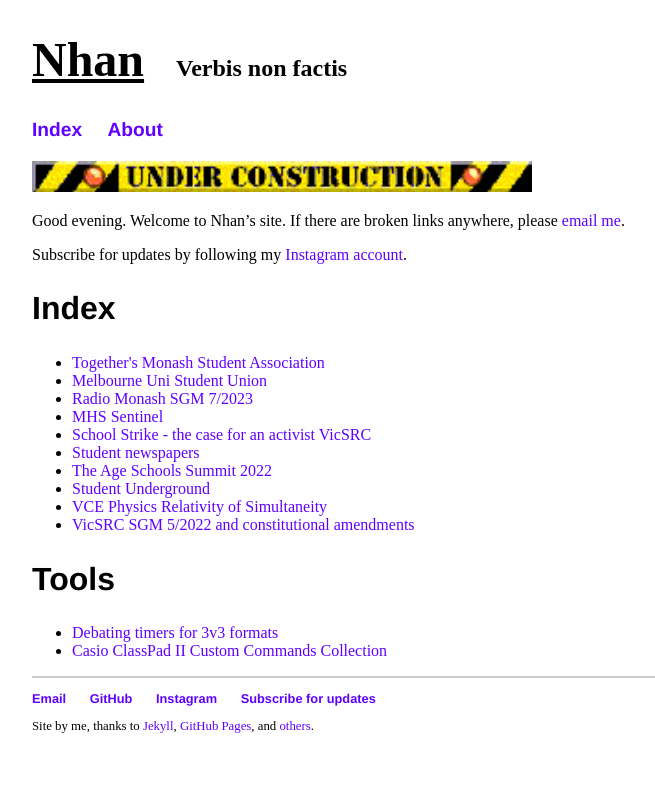
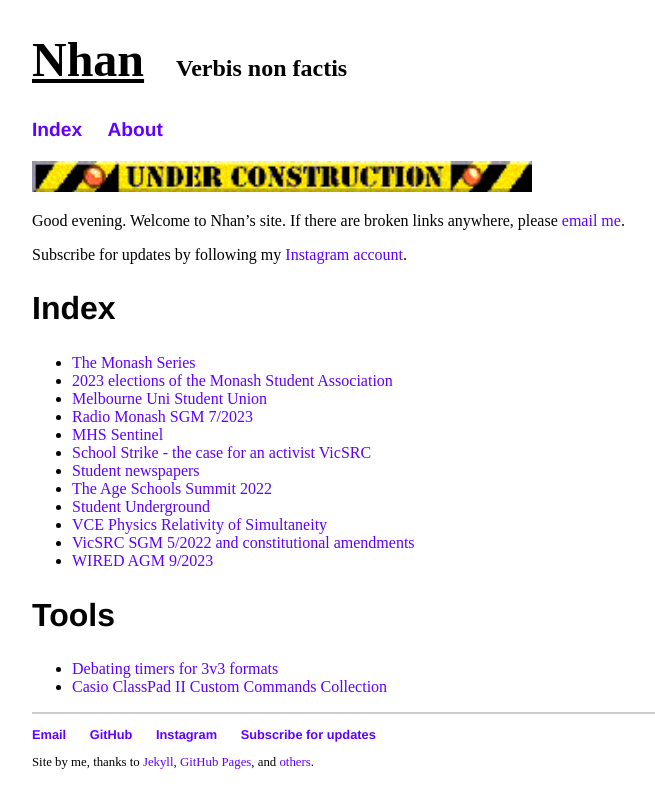
Before and after one commit to nhtnhanbn/nhtnhanbn.github.io, a Jekyll site: the page built from index.md, in a window 1280 px wide. Shown: the top 808 px of the page, without its empty margins (32-687 px from the left). Built offline with Jekyll 4.4.1, drawn with Linux system fonts in a browser that asks for light colours; some of the changed lines change nothing that is shown.

Commit message:
Post wired and msa23

```diff
--- a/_repository/msa.md
+++ b/_repository/msa.md
@@ -1,9 +1,15 @@
 ---
 permalink: /msa
-title: Together's Monash Student Association
+title: The Monash Series
 ---
 
 Page last updated 1/9/2023.
+
+### The Monash Series
+
+- [Radio Monash Special General Meeting July 2023](/radmon)
+- [WIRED (Faculty of Information Technology Society) Annual General Meeting September 2023](/wired)
+- [2023 elections of the Monash Student Association](/msa23)
 
 ## State of the Monash Student Association
 
@@ -79,7 +85,7 @@
 
 The 2021 election was marred by controversy as the Together-controlled MSC passed election regulations banning ["campaigning on campus" and "promotional material" on campus](https://www.mojonews.com.au/politics/monash-students-declare-attack-on-democracy-in-student-elections). This sparked the Defend Democracy at Monash campaign, culminating in a Student General Meeting despite [MSA executive opposition](https://www.mojonews.com.au/politics/monash-students-silenced-as-student-council-bins-campaigning-petition-1). Student Voice ran again, with Restore Democracy at Monash (SAlt aligned) also contesting the election. Together maintained their hold on the MSA, locking out all other tickets from office bearer positions.
 
-Together was practically unopposed in the 2022 MSA election. It is in fact too easy to list the positions they did not take: independent Indigenous Officer (unopposed), Rainbow Collective Queer Officers (unopposed), independent Women's Affairs Committee member (contested), independent Activities Advisory Committee member (contested), independent People of Colour Committee member (contested), independent NUS delegate (contested). Climate Action (SAlt aligned) did contest, but won nothing. Notable is that a "Grassroots" ticket which ran no candidates was registered by a Labor Right member, practically blocking any genuine Grassroots ticket from running under that name.
+Together was practically unopposed in the 2022 MSA election. It is in fact too easy to list the positions they did not take: independent Indigenous Officer (unopposed), Rainbow Collective Queer Officers (unopposed), independent Women's Affairs Committee member (contested), independent Activities Advisory Committee member (contested), independent People of Colour Committee member (contested), independent NUS delegate (contested). Climate Action/Climate Justice (SAlt aligned) did contest, but won nothing. Notable is that a "Grassroots" ticket which ran no candidates was registered by a Labor Right member, practically blocking any genuine Grassroots ticket from running under that name.
 
 ### Charts
 
@@ -134,4 +140,5 @@
 - [2022 MSA Election Regulations](https://msa.monash.edu/app/uploads/2022/08/2022-MSA-Election-Regulations.pdf)
 
 ### See also
+
 - [Death of the Melbourne University Student Union Incorporated](/musu)
--- /dev/null
+++ b/_repository/msa23.md
@@ -0,0 +1,59 @@
+---
+permalink: /msa23
+title: 2023 elections of the Monash Student Association
+---
+
+Page last updated 22/9/2023.
+
+## 2023 elections of the Monash Student Association
+
+Disclaimer: no guarantees of factual accuracy. Some claims are based on best evidence.
+
+### A context
+
+See the background post on the [State of the Monash Student Association](/msa).
+
+### Who is running?
+
+*Based on provisional notice of nominations posted by MSA 21/9/2023. As nominations provisionally ruled ineligible might end up valid, I am considering them as nominations for now.*
+
+Three tickets have nominated candidates for the 2023 MSA election: Together, CHANGE!, Social Justice.
+
+Together, the incumbent ticket since the 2017 election, nominated 127 candidates. The Labor Right participates in this ticket.
+
+CHANGE!, renamed from the pandemic-era Student Voice ticket which did not contest the 2022 elections last year, nominated 74 candidates. This ticket is led and organised by the Labor Left. Their platform calls for greater advocacy, and seems to be pitched broadly towards those seeking "change" from Together running MSA.
+
+Social Justice, the latest manifestation of the perennially unsuccessful Socialist Alternative ticket, nominated 73 candidates, up from 5 Climate Action/Climate Justice candidates in 2022. Their platform is the explicitly left wing and activist one typical of Socialist Alternative student tickets.
+
+Only Together nominated candidates for the Mental Health and Resilience Committee, so they will be elected unopposed. Indigenous Officer will be contested by Change and an independent. Disabilities and Carers Officer will be contested by Together and Change.
+
+Queer Officer will be contested by Social Justice and independents. Incumbent ticket the Rainbow Collective, traditionally winning Queer Officer unopposed, did not register or hold preselections this year. However, an incumbent Queer Officer elected as Rainbow Collective candidate in 2022 has nominated again.
+
+Education (Academic Affairs) Officer and Lot's Wife Editor will be contested by all three tickets as well as an independent. The remainder of the committees and offices, including the President, Secretary and Treasurer, will be contested by all three tickets.
+
+Based on these nominations, this year marks a significant departure from 2022's almost entirely uncontested election, with Together facing possibly its stiffest opposition ever.
+
+### Clubs and Societies
+
+In early September, the C&S Council, composed of all C&S club presidents, held its AGM to elect the 9 members of its new C&S Executive. 4 of the newly elected C&S Executive are candidates of Change for MSA. 2 other members of the incoming C&S Executive were previously elected to MSA on the Together ticket, but are not contesting the 2023 MSA election. 1 of the new C&S Executive will be contesting the 2023 MSA election as an independent.
+
+### Referendum
+
+Concurrently with the 2023 MSA election, a referendum will be held to change the MSA Constitution. The question approved by the Monash Student Council is "Do you agree that the MSA Constitution should be amended to state that a "carer" has the same meaning as in the Carer Recognition Act 2010?"
+
+### Election Regulations changes
+
+In August, the Together-controlled Monash Student Council unanimously passed 5 changes to the Election Regulations. Substantial changes include:
+- "Voting digitally on behalf of or for someone else, with the use of their electronic device." is now prohibited conduct.
+- "Blocking doors, lifts, stairways and the pathway of students with disabilities, whether or not they utilise mobility devices." is now prohibited conduct.
+- "Do Not Approach" badge that "students with disabilities can wear should they require the accommodation of not being approached by campaigners during election week due to the detrimental physical, mental and emotional consequences suffered".
+- Requiring the digital ballot be compatible with screen readers.
+
+### Documents
+
+- [All official MSA election documents](https://msa.monash.edu/elections)
+- [2023 Election Regulations changes](https://docs.google.com/document/d/179EVEMkXy_XXNNwHGQY-06_rqdXst7QEQl4DRSXRXk8/edit)
+
+### See also
+
+- [The Monash Series](/msa)
--- a/_repository/radmon.md
+++ b/_repository/radmon.md
@@ -168,4 +168,4 @@
 - [SGM Special Resolution 2 unamended](https://drive.google.com/file/d/15vUu1GyXKBvT42Rl3A_GBuH-qmueWOFm/view?usp=sharing)
 
 ### See also
-- [State of the Monash Student Association](/msa)
+- [The Monash Series](/msa)
--- /dev/null
+++ b/_repository/wired.md
@@ -0,0 +1,61 @@
+---
+permalink: /wired
+title: WIRED AGM 9/2023
+---
+
+Page last updated 22/9/2023.
+
+## WIRED (Faculty of Information Technology Society) Annual General Meeting September 2023
+
+Disclaimer: no guarantees of factual accuracy. Some claims are based on best evidence.
+
+I recall that when I was a secondary student, well before I had made the decision to attend Monash University, for some reason I held the notion that WIRED, the official Faculty of IT Society, was dead. Where I heard or inferred it from I could not tell you, but it turned out to be accurate at the time. Perhaps it was simply my omniscient intuition. Having clubs that were active was an important part of my decision process, but since there were alternatives that were definitely very much alive, I went with Monash anyway.
+
+### Getting here
+
+The pandemic killed WIRED. Despite being the official faculty society, by 2022 its membership had dived to around 80 members, placing it in the smallest category of C&S club. This made it special among the faculty societies; all the rest were still thriving and well above the realm of double digit membership as they emerged from the pandemic. Something about IT students.
+
+No matter, because some of the other IT clubs were still strong and active - Monash Association of Coding, MonSec (Monash Cybersecurity Club), Commerce and Computing Association and some smaller clubs. Actually, a few of these clubs had started by splitting or spinning off from WIRED itself. Also, the student-run MonashIT Discord server played an important role in connecting IT students socially. It was in this Discord server that plans were set in motion which would lead to the drama of the 2023 AGM.
+
+Since nobody cared about WIRED, which could not get even enough interest to hold a committee (which is unpaid) nor a general meeting to replace the committee (remember this is a faculty society!), it was ripe for a takeover. And a takeover would save the club, so nobody would be too bothered - it would be celebrated, even. So a group of friends in the Discord server decided to execute one. The goal was simply to use the club and its funds to get boba. Why not? WIRED was dead anyway, and it was undeniable that this agenda would benefit club members and the IT student community, the very purpose of the club.
+
+At a general meeting attended by about 15 people, majority being part of the takeover stack, the team was elected. The designated President happened to be a member of the Labor Left and Monash Labor Club, but this was not important then. Celebratory boba followed.
+
+Now that the new committee were in and boba acquired, they decided that it might be worth taking it seriously. So they got to work. The membership fee was reduced to the affordable price of free (with MSA+ membership, $5 without). Events were planned and actuated. The first IT Ball since 2018 was organised, and it sold out. Membership numbers quickly shot up as WIRED became the largest registered C&S club; year on year, membership increased from about 80 to over 1500. It is worth noting that other faculty societies have membership fees, including the previous largest club for which membership costs $10-$15.
+
+Despite, and because of, these successes, serious tensions arose within the committee. As a result, the majority of the original friend group which stacked that general meeting to get boba would leave at the 2023 AGM, some having been shut out of governing and organising the club earlier.
+
+The 2022-2023 WIRED President made moves during his term, outside of WIRED. At the 2022 Clubs and Societies Council AGM, they were elected as a general representative on the C&S Executive, a position which is open only to club office bearers. They were also one of the nominees for the Presidency as part of the attempted Labor Left stack at the [Radio Monash SGM](/radmon) in July 2023.
+
+### AGM
+
+From the outset, this was an unusual AGM. Only in-person attendance was allowed. At least 4 of the outgoing C&S office bearers, an extraordinary number, were present. Each member was issued a card to verify voting rights. The elections were conducted using paper ballots provided by C&S. Photography and filming were banned.
+
+120 members, already an incredible number, were present at the AGM, filling a lecture theatre. A massive number of proxies was submitted, amounting to a significant fraction of the total votes. There were two factions with comparable voting power.
+
+The C&S office bearers came into the AGM expecting some trouble, but the extent of it was not clear even to them until the AGM got underway. The election for the Presidency was rocked by the nomination of a candidate from the floor. Another candidate, who had nominated prior to the AGM, withdrew in favour of the new candidate, who went on to lose by a single-digit margin. Both of these people are part of the Change ticket for the 2023 MSA elections.
+
+The losing Presidential candidate also nominated for the Vice Presidency from the floor, creating a three-candidate contest. During their election speech, they controversially attacked the critical thinking skills of members of the audience. This did not win them enough sympathisers; they lost again. The one candidate who appointed a scrutineer in the Vice President election won. The two losing candidates are both part of the Change ticket for the 2023 MSA elections.
+
+Following these elections, which required manually counting paper ballots, the attendance had largely thinned out with the meeting going an hour over time. The remainder of the elections were uncontested and uncontroversial, with several nominations being voided since the candidates were no longer present in the room.
+
+Following elections, attendees belonging to the Labor Left, a delegation which included individuals who were not voting members, moved a number of motions which all passed unanimously to request the incoming committee investigate affirmative action quotas and supporting staff in their industrial dispute with Monash University management.
+
+### Extraordinary.
+
+2 days after the AGM, WIRED members received an email containing a message from the Returning Officer on the night, an outgoing C&S office bearer.
+
+> *"Dear FITS (WIRED) Members,*
+
+> *I am writing to inform you that unfortunately I have had to declare the recent elections of President and Vice-President invalid. After the AGM, I noticed a discrepancy between the number of ballots submitted and the number of attendees and proxies present at the meeting. Further investigation revealed that there were more ballots submitted than there were attendees and proxies. This discrepancy may have had a material effect on the election results. Therefore, in the interest of maintaining the integrity of the clubs elections and in my absolute discretion as Returning Officer I have declared the elections of President and Vice President invalid. All other roles (Treasurer, Secretary and 4x General Representatives) have been determined to be duly elected and so the results for those positions will stand.*
+
+> *The next step for the club is to hold an EGM to elect the vacant positions of President and Vice-President. The club will give separate notice for this EGM."*
+
+Before the vote for President, ballot papers were distributed through two C&S office bearers standing on opposite sides of the room, so there is suspicion that some attendees fraudulently obtained ballot papers from both.
+
+The EGM has been scheduled for the second week of October 2023. The Returning Officer will be the incoming WIRED Secretary.
+
+Returning Officers at both the 2023 AGM and EGM are candidates in the 2023 MSA elections on the Change ticket. There is no suggestion of impropriety.
+
+### See also
+- [The Monash Series](/msa)
```
